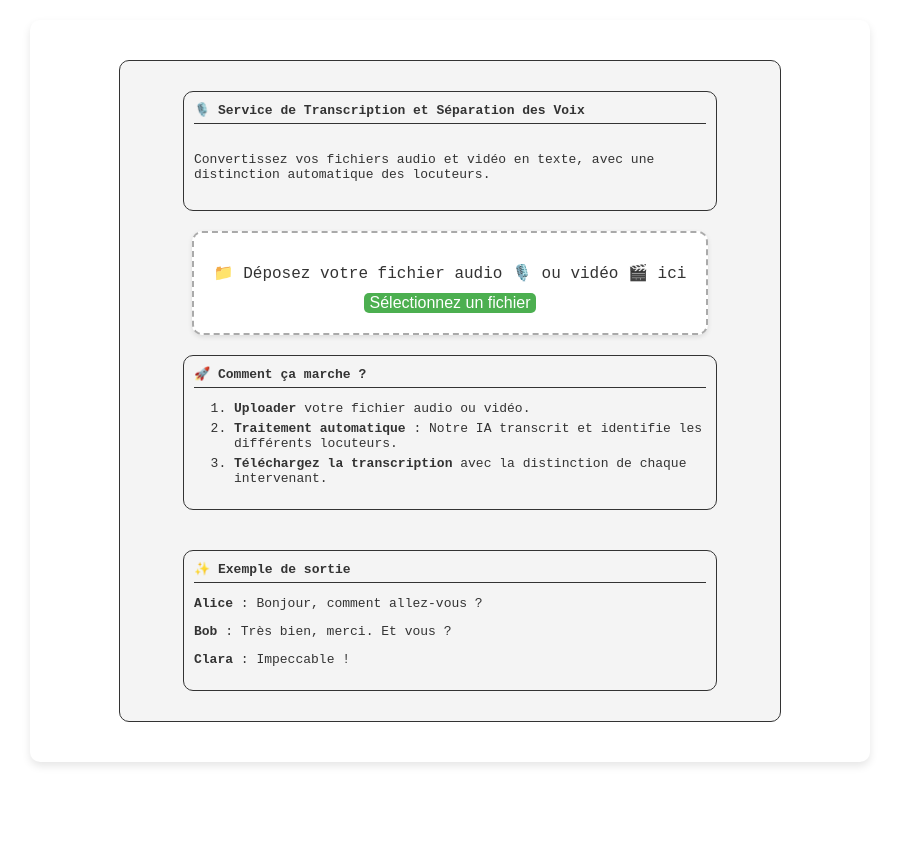
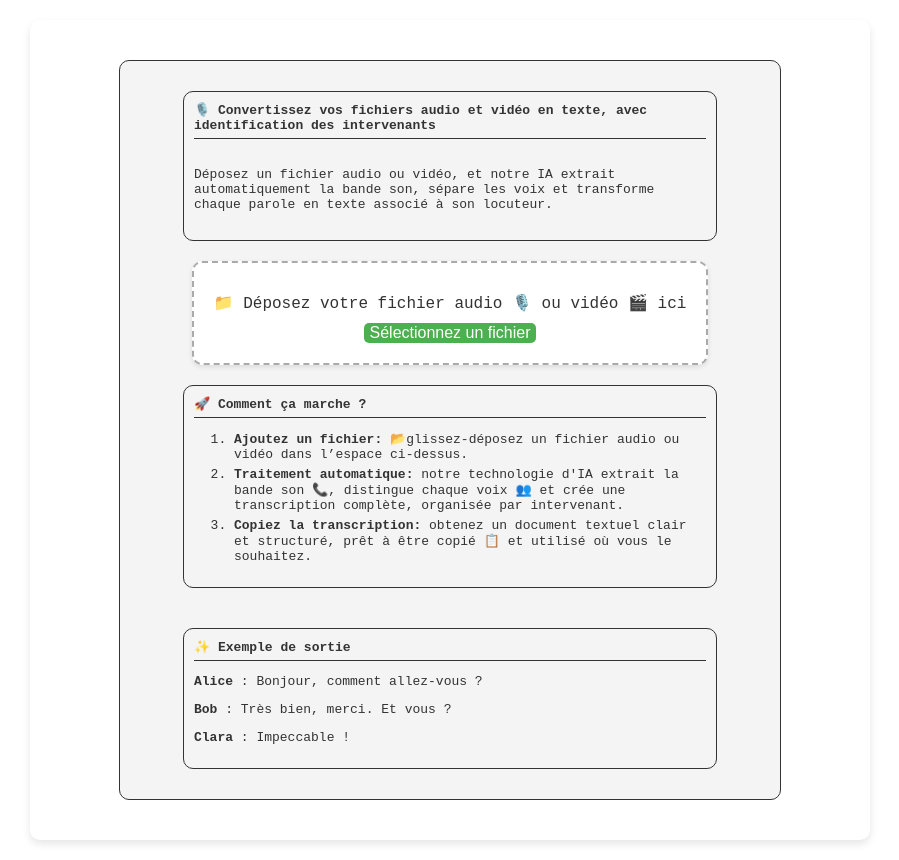
Before and after one commit to famibelle/TranscriMate, a Vue app in the folder transcribox/: page / in a window 1280 px wide. Shown: the whole page, without its empty margins (190-1089 px from the left). Before the commit the page ends 800 px from the top, so only its background shows below. Built offline with nearby package versions, Linux system fonts and the light colour scheme.

Commit message:
mise en forme de la home

```diff
--- a/transcribox/src/App.vue
+++ b/transcribox/src/App.vue
@@ -72,9 +72,9 @@
             <pre>{{ progressBarExtractionAudio }}</pre>
           </div>
           <div v-if="progressMessage">
+            <span v-if="progressData.status === 'diarization_processing'" class="pulsating-emoji">🗣️</span>
+            {{ progressMessage }}
             <span v-if="progressData.status === 'diarization_processing'" class="pulsating-emoji">👂</span>
-            {{ progressMessage }}
-            <span v-if="progressData.status === 'diarization_processing'" class="pulsating-emoji">🗣️</span>
           </div>
           <div class="progress-bar-body">
             <!-- Barre de progression ASCII pour la transcription globale -->
@@ -156,10 +156,9 @@
       <div v-else class="upload-container">
         <!-- Titre principal et sous-titre pour clarifier la fonction du service -->
         <div class="stats-container">
-          <div class="stats-header">🎙️ Service de Transcription et Séparation des Voix</div>
+          <div class="stats-header">🎙️ Convertissez vos fichiers audio et vidéo en texte, avec identification des intervenants</div>
           <div class="stats-body">
-            <p>Convertissez vos fichiers audio et vidéo en texte, avec une distinction automatique des
-              locuteurs.</p>
+            <p>Déposez un fichier audio ou vidéo, et notre IA extrait automatiquement la bande son, sépare les voix et transforme chaque parole en texte associé à son locuteur.</p>
           </div>
         </div>
         <div class="upload-box" @dragover.prevent @drop.prevent="handleDrop" @click="triggerFileInput">
@@ -174,9 +173,9 @@
           <div class="stats-header">🚀 Comment ça marche ?</div>
 
           <ol>
-            <li><strong>Uploader</strong> votre fichier audio ou vidéo.</li>
-            <li><strong>Traitement automatique</strong> : Notre IA transcrit et identifie les différents locuteurs.</li>
-            <li><strong>Téléchargez la transcription</strong> avec la distinction de chaque intervenant.</li>
+            <li><strong>Ajoutez un fichier:</strong> 📂glissez-déposez un fichier audio ou vidéo dans l’espace ci-dessus.</li>
+            <li><strong>Traitement automatique:</strong> notre technologie d'IA extrait la bande son 📞, distingue chaque voix 👥 et crée une transcription complète, organisée par intervenant.</li>
+            <li><strong>Copiez la transcription:</strong> obtenez un document textuel clair et structuré, prêt à être copié 📋 et utilisé où vous le souhaitez.</li>
           </ol>
 
         </div>
```
